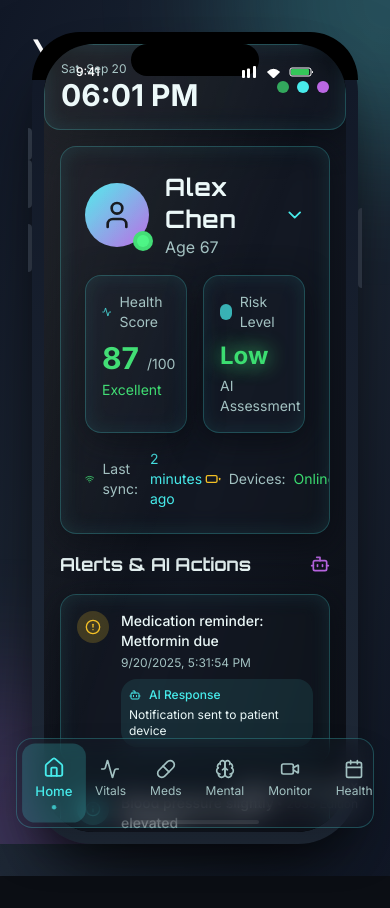
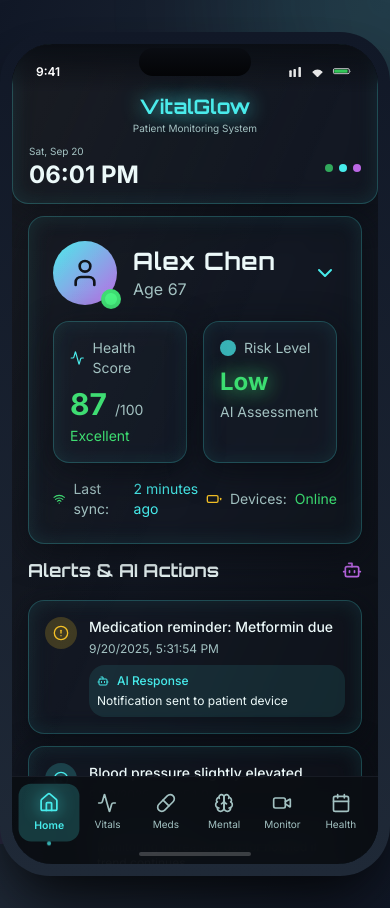
Before and after one commit to bhavsarmanish2511-hub/vitalglow-horizon, a React (Vite) app: page / in a window 390 px wide. Before the commit the page ends 876 px from the top, so only its background shows below. Built offline with nearby package versions, Linux system fonts and the light colour scheme; the HTML template or start-up script is replaced by a standard one.

Commit message:
Refine mobile view

```diff
--- a/src/components/BottomNavigation.tsx
+++ b/src/components/BottomNavigation.tsx
@@ -21,9 +21,9 @@ export const BottomNavigation: React.FC<BottomNavigationProps> = ({
   ];
 
   return (
-    <div className="fixed bottom-0 left-0 right-0 p-4 z-40">
-      <div className="glass-card p-2 rounded-2xl shadow-2xl">
-        <div className="flex justify-around">
+    <div className="absolute bottom-0 left-0 right-0 bg-background/95 backdrop-blur-md border-t border-border/50">
+      <div className="pb-6 pt-2">
+        <div className="flex justify-around px-2">
           {navItems.map((item) => {
             const Icon = item.icon;
             const isActive = activeSection === item.id;
@@ -33,25 +33,25 @@ export const BottomNavigation: React.FC<BottomNavigationProps> = ({
                 key={item.id}
                 onClick={() => onSectionChange(item.id)}
                 className={cn(
-                  "flex-1 p-3 rounded-xl transition-all duration-300",
+                  "flex-1 py-2 px-1 rounded-xl transition-all duration-300",
                   "flex flex-col items-center gap-1",
                   isActive
-                    ? "bg-primary/20 scale-110"
+                    ? "bg-primary/20 scale-105"
                     : "hover:bg-white/5"
                 )}
               >
                 <Icon className={cn(
                   "w-5 h-5 transition-all duration-300",
-                  isActive ? "text-primary" : "text-muted-foreground"
+                  isActive ? "text-primary drop-shadow-glow" : "text-muted-foreground"
                 )} />
                 <span className={cn(
-                  "text-xs transition-all duration-300",
-                  isActive ? "text-primary font-medium" : "text-muted-foreground"
+                  "text-[10px] transition-all duration-300",
+                  isActive ? "text-primary font-semibold" : "text-muted-foreground"
                 )}>
                   {item.label}
                 </span>
                 {isActive && (
-                  <div className="w-1 h-1 rounded-full bg-primary animate-pulse" />
+                  <div className="absolute -bottom-1 w-1 h-1 rounded-full bg-primary animate-pulse" />
                 )}
               </button>
             );
--- a/src/components/IPhoneMockup.tsx
+++ b/src/components/IPhoneMockup.tsx
@@ -5,75 +5,74 @@ interface IPhoneMockupProps {
 }
 
 export const IPhoneMockup: React.FC<IPhoneMockupProps> = ({ children }) => {
+  // 9:16 aspect ratio: width 360px, height 640px for the screen
+  // Adding frame makes total: 390px x 844px
   return (
-    <div className="relative mx-auto" style={{ width: '375px', height: '812px' }}>
+    <div className="relative mx-auto" style={{ width: '390px', height: '844px' }}>
       {/* iPhone Frame */}
-      <div className="absolute inset-0 bg-gradient-to-b from-gray-900 to-gray-800 rounded-[60px] shadow-2xl">
-        {/* Top Bezel */}
-        <div className="absolute top-0 left-0 right-0 h-12 rounded-t-[60px] bg-black" />
-
+      <div className="absolute inset-0 bg-gradient-to-b from-gray-900 to-gray-800 rounded-[50px] shadow-2xl">
         {/* Dynamic Island */}
-        <div className="absolute top-3 left-1/2 transform -translate-x-1/2 w-32 h-8 bg-black rounded-full z-20" />
+        <div className="absolute top-4 left-1/2 transform -translate-x-1/2 w-28 h-7 bg-black rounded-full z-30" />
 
         {/* Side Buttons */}
         {/* Power Button */}
-        <div className="absolute -right-1 top-44 w-1 h-20 bg-gray-700 rounded-l" />
+        <div className="absolute -right-1 top-44 w-1 h-16 bg-gray-700 rounded-l" />
 
         {/* Volume Up */}
-        <div className="absolute -left-1 top-32 w-1 h-12 bg-gray-700 rounded-r" />
+        <div className="absolute -left-1 top-32 w-1 h-10 bg-gray-700 rounded-r" />
 
         {/* Volume Down */}
-        <div className="absolute -left-1 top-48 w-1 h-12 bg-gray-700 rounded-r" />
+        <div className="absolute -left-1 top-44 w-1 h-10 bg-gray-700 rounded-r" />
 
         {/* Mute Switch */}
-        <div className="absolute -left-1 top-24 w-1 h-8 bg-gray-700 rounded-r" />
+        <div className="absolute -left-1 top-24 w-1 h-6 bg-gray-700 rounded-r" />
 
-        {/* Screen Container */}
-        <div className="absolute top-3 left-3 right-3 bottom-3 bg-black rounded-[50px] overflow-hidden">
+        {/* Screen Container - 9:16 aspect ratio */}
+        <div className="absolute top-3 left-3 right-3 bottom-3 bg-black rounded-[40px] overflow-hidden">
           {/* Status Bar */}
-          <div className="absolute top-0 left-0 right-0 h-11 bg-transparent z-30 flex items-center justify-between px-8 pt-3">
+          <div className="absolute top-0 left-0 right-0 h-12 bg-gradient-to-b from-background to-transparent z-30 flex items-center justify-between px-6 pt-2">
             <div className="flex items-center gap-1">
-              <span className="text-white text-xs font-medium">9:41</span>
+              <span className="text-white text-xs font-semibold">9:41</span>
             </div>
             <div className="flex items-center gap-1">
               {/* Signal */}
-              <svg width="17" height="12" viewBox="0 0 17 12" fill="none">
-                <rect x="1" y="4" width="3" height="8" rx="1" fill="white" />
-                <rect x="6" y="2.5" width="3" height="9.5" rx="1" fill="white" />
-                <rect x="12" y="0" width="3" height="12" rx="1" fill="white" />
+              <svg width="15" height="10" viewBox="0 0 17 12" fill="none">
+                <rect x="1" y="4" width="3" height="8" rx="1" fill="white" opacity="0.9" />
+                <rect x="6" y="2.5" width="3" height="9.5" rx="1" fill="white" opacity="0.9" />
+                <rect x="12" y="0" width="3" height="12" rx="1" fill="white" opacity="0.9" />
               </svg>
 
               {/* WiFi */}
-              <svg width="15" height="11" viewBox="0 0 15 11" fill="none" className="ml-1">
-                <path d="M7.5 2.5C9.5 2.5 11.5 3.5 13 5L7.5 10.5L2 5C3.5 3.5 5.5 2.5 7.5 2.5Z" stroke="white" strokeWidth="1.5" fill="white" />
+              <svg width="13" height="9" viewBox="0 0 15 11" fill="none" className="ml-1">
+                <path d="M7.5 2.5C9.5 2.5 11.5 3.5 13 5L7.5 10.5L2 5C3.5 3.5 5.5 2.5 7.5 2.5Z" stroke="white" strokeWidth="1.5" fill="white" opacity="0.9" />
               </svg>
 
               {/* Battery */}
-              <svg width="25" height="12" viewBox="0 0 25 12" fill="none" className="ml-1">
-                <rect x="1" y="2" width="21" height="8" rx="2" stroke="white" strokeWidth="1" />
-                <rect x="23" y="5" width="1" height="2" rx="0.5" fill="white" />
-                <rect x="2" y="3" width="18" height="6" rx="1" fill="#34C759" />
+              <svg width="22" height="10" viewBox="0 0 25 12" fill="none" className="ml-1">
+                <rect x="1" y="2" width="19" height="6" rx="1.5" stroke="white" strokeWidth="1" opacity="0.9" />
+                <rect x="21" y="4.5" width="1" height="1" rx="0.5" fill="white" opacity="0.9" />
+                <rect x="2" y="3" width="16" height="4" rx="0.5" fill="#34C759" />
               </svg>
             </div>
           </div>
 
-          {/* App Content */}
-          <div className="absolute top-0 left-0 right-0 bottom-0 overflow-y-auto overflow-x-hidden">
+          {/* App Content Area */}
+          <div className="absolute top-0 left-0 right-0 bottom-0 flex flex-col">
             {children}
           </div>
 
           {/* Home Indicator */}
-          <div className="absolute bottom-2 left-1/2 transform -translate-x-1/2 w-32 h-1 bg-white/30 rounded-full" />
+          <div className="absolute bottom-2 left-1/2 transform -translate-x-1/2 w-28 h-1 bg-white/20 rounded-full z-30" />
         </div>
 
         {/* Screen Reflection Effect */}
-        <div className="absolute inset-3 rounded-[50px] bg-gradient-to-br from-white/10 via-transparent to-transparent pointer-events-none" />
+        <div className="absolute inset-3 rounded-[40px] bg-gradient-to-br from-white/5 via-transparent to-transparent pointer-events-none" />
       </div>
 
       {/* Phone Shadow */}
-      <div className="absolute inset-0 rounded-[60px] shadow-2xl"
+      <div className="absolute inset-0 rounded-[50px] shadow-2xl"
            style={{
-             boxShadow: '0 50px 100px -20px rgba(0, 0, 0, 0.5), 0 30px 60px -30px rgba(0, 0, 0, 0.6)'
+             boxShadow: '0 40px 80px -15px rgba(0, 0, 0, 0.5), 0 25px 50px -25px rgba(0, 0, 0, 0.6)'
            }}
       />
     </div>
--- a/src/index.css
+++ b/src/index.css
@@ -150,6 +150,10 @@
   }
 
   /* Animations */
+  .drop-shadow-glow {
+    filter: drop-shadow(0 0 8px currentColor);
+  }
+
   .pulse-glow {
     animation: pulse-glow 2s cubic-bezier(0.4, 0, 0.6, 1) infinite;
   }
--- a/src/pages/Index.tsx
+++ b/src/pages/Index.tsx
@@ -194,65 +194,77 @@ const Index = () => {
   };
 
   return (
-    <div className="min-h-screen bg-gradient-to-br from-gray-900 via-gray-800 to-gray-900 flex items-center justify-center p-8">
+    <div className="min-h-screen bg-gradient-to-br from-gray-900 via-gray-800 to-gray-900 flex items-center justify-center py-8">
       {/* Background Pattern */}
       <div className="absolute inset-0 overflow-hidden">
-        <div className="absolute -top-40 -right-40 w-80 h-80 rounded-full bg-primary/20 blur-3xl" />
-        <div className="absolute -bottom-40 -left-40 w-80 h-80 rounded-full bg-secondary/20 blur-3xl" />
+        <div className="absolute -top-40 -right-40 w-80 h-80 rounded-full bg-primary/10 blur-3xl" />
+        <div className="absolute -bottom-40 -left-40 w-80 h-80 rounded-full bg-secondary/10 blur-3xl" />
+        <div className="absolute top-1/2 left-1/2 transform -translate-x-1/2 -translate-y-1/2 w-96 h-96 rounded-full bg-accent/5 blur-3xl" />
       </div>
 
-      {/* Title */}
-      <div className="absolute top-8 left-8">
-        <h1 className="text-3xl font-bold text-white mb-2">VitalGlow Horizon</h1>
-        <p className="text-gray-400">AI-Powered Patient Dashboard 2035</p>
+      {/* App Title Outside Phone */}
+      <div className="absolute top-8 left-8 z-10">
+        <h1 className="text-4xl font-bold bg-gradient-to-r from-primary to-secondary bg-clip-text text-transparent">
+          VitalGlow Horizon
+        </h1>
+        <p className="text-gray-400 mt-1">AI-Powered Patient Dashboard 2035</p>
       </div>
 
       {/* iPhone Mockup with App */}
+      <div className="relative z-20">
         <IPhoneMockup>
-        <div className="min-h-screen bg-gradient-to-br from-background via-card to-background">
-          {/* Header */}
-          <div className="glass-card rounded-b-2xl p-4 mb-4">
+          <div className="flex flex-col h-full bg-gradient-to-br from-background via-card to-background relative">
+            {/* App Header with Title Inside Phone */}
+            <div className="glass-card rounded-b-2xl px-4 pt-12 pb-3 flex-shrink-0">
+              <div className="text-center mb-2">
+                <h2 className="text-xl font-bold text-primary glow-text">VitalGlow</h2>
+                <p className="text-[10px] text-muted-foreground">Patient Monitoring System</p>
+              </div>
               <div className="flex justify-between items-center">
                 <div>
-                <p className="text-xs text-muted-foreground">
+                  <p className="text-[10px] text-muted-foreground">
                     {new Date().toLocaleDateString('en-US', {
                       weekday: 'short',
                       month: 'short',
                       day: 'numeric'
                     })}
                   </p>
-                <p className="text-3xl font-bold">
+                  <p className="text-2xl font-bold">
                     {new Date().toLocaleTimeString([], {
                       hour: '2-digit',
                       minute: '2-digit'
                     })}
                   </p>
                 </div>
-              <div className="flex gap-2">
-                <div className="w-3 h-3 rounded-full bg-success animate-pulse" />
-                <div className="w-3 h-3 rounded-full bg-primary" />
-                <div className="w-3 h-3 rounded-full bg-secondary" />
+                <div className="flex gap-1.5">
+                  <div className="w-2 h-2 rounded-full bg-success animate-pulse" />
+                  <div className="w-2 h-2 rounded-full bg-primary" />
+                  <div className="w-2 h-2 rounded-full bg-secondary" />
                 </div>
               </div>
             </div>
 
-          {/* Main Content */}
-          <div className="px-4 pb-24 space-y-4">
+            {/* Scrollable Main Content */}
+            <div className="flex-1 overflow-y-auto overflow-x-hidden px-4 pb-20">
+              <div className="py-3 space-y-3">
                 {renderContent()}
               </div>
+            </div>
 
-          {/* Bottom Navigation */}
+            {/* Fixed Bottom Navigation */}
             <BottomNavigation
               activeSection={activeSection}
               onSectionChange={setActiveSection}
             />
           </div>
         </IPhoneMockup>
+      </div>
 
       {/* Device Info */}
-      <div className="absolute bottom-8 right-8 text-right">
-        <p className="text-gray-400 text-sm">iPhone 15 Pro Max</p>
-        <p className="text-gray-500 text-xs">iOS 19.0 • 2035 Edition</p>
+      <div className="absolute bottom-8 right-8 text-right z-10">
+        <p className="text-gray-300 text-sm font-medium">iPhone 15 Pro</p>
+        <p className="text-gray-500 text-xs">iOS 19.0 • Healthcare Edition</p>
+        <p className="text-gray-600 text-xs mt-1">9:16 Display</p>
       </div>
     </div>
   );
```
Lines whose indentation alone changed are shown as unchanged.
